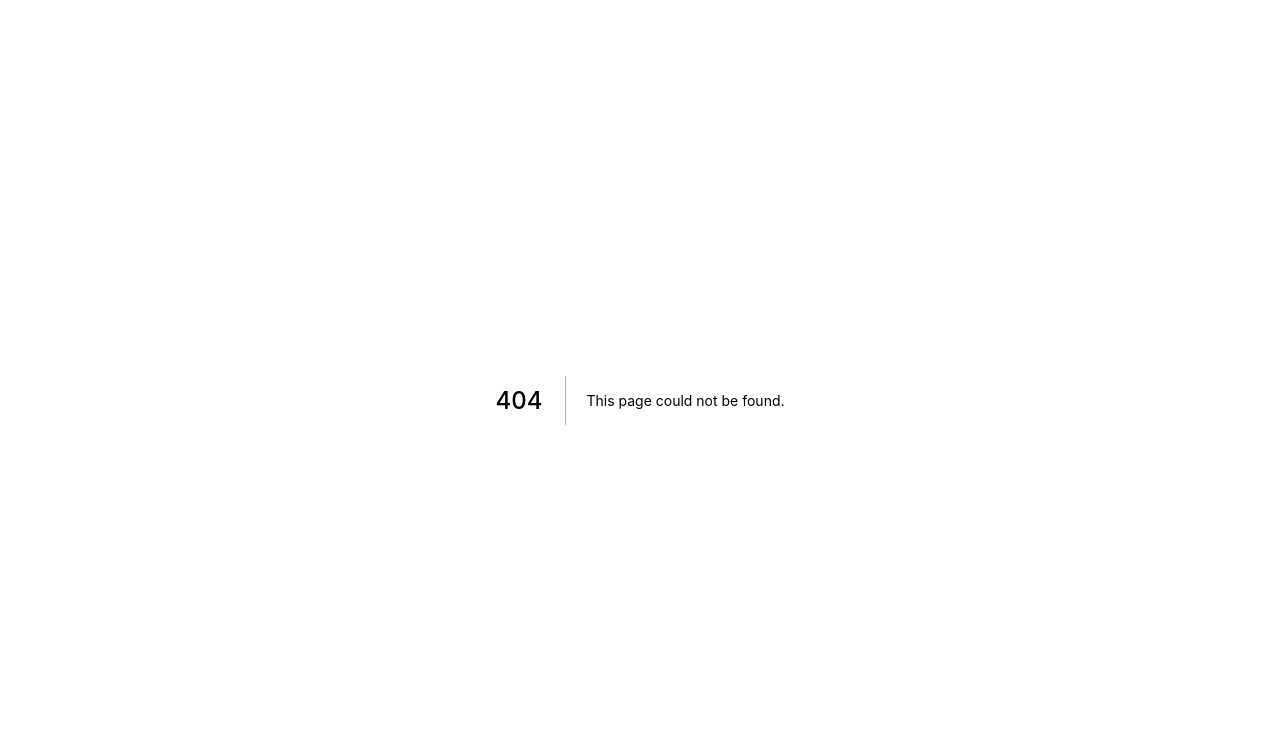
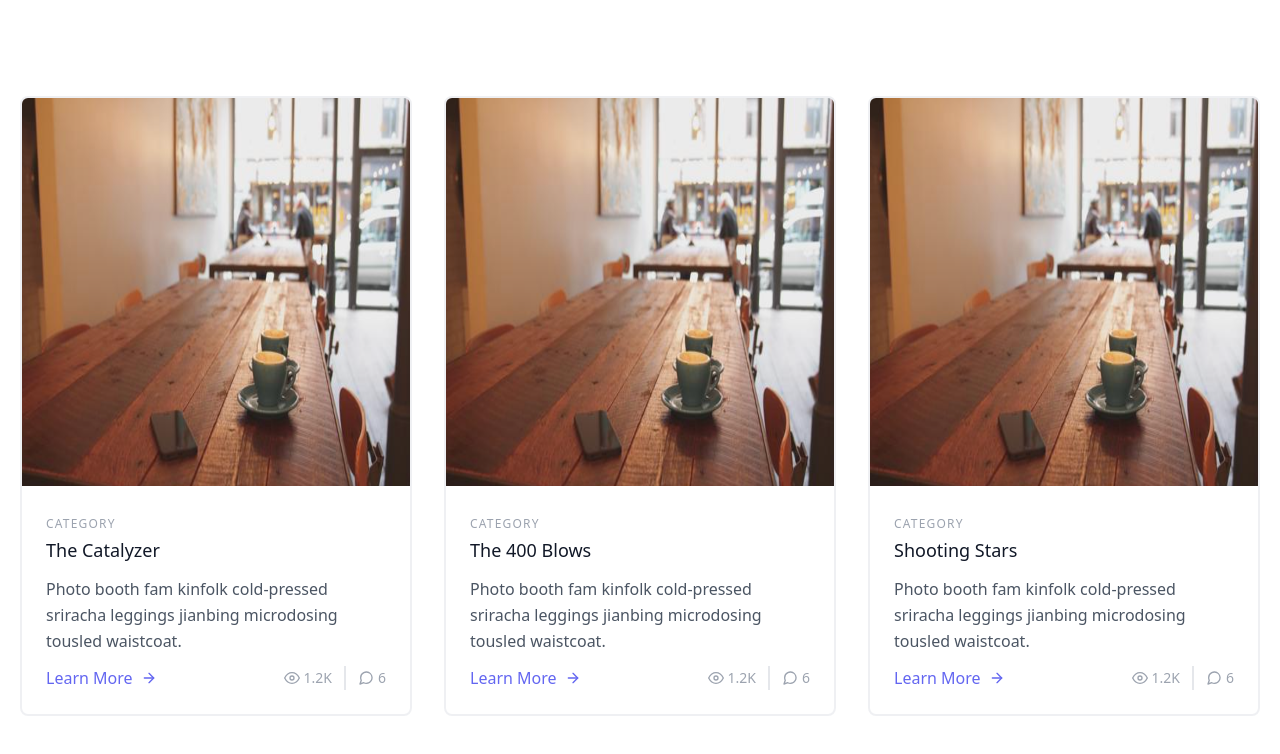
Before and after one commit to fsalcedo55/greencrate, a Next.js app: page /Apply in a window 1280 px wide. Before the commit this address had no page. Shown: the top 754 px of the page. Built offline with nearby package versions, Linux system fonts and the light colour scheme.

Commit message:
Truffle commit

```diff
--- /dev/null
+++ b/pages/Apply.js
@@ -0,0 +1,116 @@
+import Image from 'next/image'
+import React from 'react'
+
+export default function Apply() {
+  return (
+    <section className="text-gray-600 body-font">
+  <div className="container px-5 py-24 mx-auto">
+    <div className="flex flex-wrap -m-4">
+      <div className="p-4 md:w-1/3">
+        <div className="h-full border-2 border-gray-200 border-opacity-60 rounded-lg overflow-hidden">
+            <Image
+            src="/test1.png"
+            alt="Picture of the author"
+            width={500}
+            height={500}
+        />
+          <div className="p-6">
+            <h2 className="tracking-widest text-xs title-font font-medium text-gray-400 mb-1">CATEGORY</h2>
+            <h1 className="title-font text-lg font-medium text-gray-900 mb-3">The Catalyzer</h1>
+            <p className="leading-relaxed mb-3">Photo booth fam kinfolk cold-pressed sriracha leggings jianbing microdosing tousled waistcoat.</p>
+            <div className="flex items-center flex-wrap ">
+              <a className="text-indigo-500 inline-flex items-center md:mb-2 lg:mb-0">Learn More
+                <svg className="w-4 h-4 ml-2" viewBox="0 0 24 24" stroke="currentColor" strokeWidth="2" fill="none" strokeLinecap="round" strokeLinejoin="round">
+                  <path d="M5 12h14"></path>
+                  <path d="M12 5l7 7-7 7"></path>
+                </svg>
+              </a>
+              <span className="text-gray-400 mr-3 inline-flex items-center lg:ml-auto md:ml-0 ml-auto leading-none text-sm pr-3 py-1 border-r-2 border-gray-200">
+                <svg className="w-4 h-4 mr-1" stroke="currentColor" strokeWidth="2" fill="none" strokeLinecap="round" strokeLinejoin="round" viewBox="0 0 24 24">
+                  <path d="M1 12s4-8 11-8 11 8 11 8-4 8-11 8-11-8-11-8z"></path>
+                  <circle cx="12" cy="12" r="3"></circle>
+                </svg>1.2K
+              </span>
+              <span className="text-gray-400 inline-flex items-center leading-none text-sm">
+                <svg className="w-4 h-4 mr-1" stroke="currentColor" strokeWidth="2" fill="none" strokeLinecap="round" strokeLinejoin="round" viewBox="0 0 24 24">
+                  <path d="M21 11.5a8.38 8.38 0 01-.9 3.8 8.5 8.5 0 01-7.6 4.7 8.38 8.38 0 01-3.8-.9L3 21l1.9-5.7a8.38 8.38 0 01-.9-3.8 8.5 8.5 0 014.7-7.6 8.38 8.38 0 013.8-.9h.5a8.48 8.48 0 018 8v.5z"></path>
+                </svg>6
+              </span>
+            </div>
+          </div>
+        </div>
+      </div>
+      <div className="p-4 md:w-1/3">
+        <div className="h-full border-2 border-gray-200 border-opacity-60 rounded-lg overflow-hidden">
+        <Image
+            src="/test1.png"
+            alt="Picture of the author"
+            width={500}
+            height={500}
+      />
+          <div className="p-6">
+            <h2 className="tracking-widest text-xs title-font font-medium text-gray-400 mb-1">CATEGORY</h2>
+            <h1 className="title-font text-lg font-medium text-gray-900 mb-3">The 400 Blows</h1>
+            <p className="leading-relaxed mb-3">Photo booth fam kinfolk cold-pressed sriracha leggings jianbing microdosing tousled waistcoat.</p>
+            <div className="flex items-center flex-wrap">
+              <a className="text-indigo-500 inline-flex items-center md:mb-2 lg:mb-0">Learn More
+                <svg className="w-4 h-4 ml-2" viewBox="0 0 24 24" stroke="currentColor" strokeWidth="2" fill="none" strokeLinecap="round" strokeLinejoin="round">
+                  <path d="M5 12h14"></path>
+                  <path d="M12 5l7 7-7 7"></path>
+                </svg>
+              </a>
+              <span className="text-gray-400 mr-3 inline-flex items-center lg:ml-auto md:ml-0 ml-auto leading-none text-sm pr-3 py-1 border-r-2 border-gray-200">
+                <svg className="w-4 h-4 mr-1" stroke="currentColor" strokeWidth="2" fill="none" strokeLinecap="round" strokeLinejoin="round" viewBox="0 0 24 24">
+                  <path d="M1 12s4-8 11-8 11 8 11 8-4 8-11 8-11-8-11-8z"></path>
+                  <circle cx="12" cy="12" r="3"></circle>
+                </svg>1.2K
+              </span>
+              <span className="text-gray-400 inline-flex items-center leading-none text-sm">
+                <svg className="w-4 h-4 mr-1" stroke="currentColor" strokeWidth="2" fill="none" strokeLinecap="round" strokeLinejoin="round" viewBox="0 0 24 24">
+                  <path d="M21 11.5a8.38 8.38 0 01-.9 3.8 8.5 8.5 0 01-7.6 4.7 8.38 8.38 0 01-3.8-.9L3 21l1.9-5.7a8.38 8.38 0 01-.9-3.8 8.5 8.5 0 014.7-7.6 8.38 8.38 0 013.8-.9h.5a8.48 8.48 0 018 8v.5z"></path>
+                </svg>6
+              </span>
+            </div>
+          </div>
+        </div>
+      </div>
+      <div className="p-4 md:w-1/3">
+        <div className="h-full border-2 border-gray-200 border-opacity-60 rounded-lg overflow-hidden">
+        <Image
+            src="/test1.png"
+            alt="Picture of the author"
+            width={500}
+            height={500}
+      />
+          <div className="p-6">
+            <h2 className="tracking-widest text-xs title-font font-medium text-gray-400 mb-1">CATEGORY</h2>
+            <h1 className="title-font text-lg font-medium text-gray-900 mb-3">Shooting Stars</h1>
+            <p className="leading-relaxed mb-3">Photo booth fam kinfolk cold-pressed sriracha leggings jianbing microdosing tousled waistcoat.</p>
+            <div className="flex items-center flex-wrap ">
+              <a className="text-indigo-500 inline-flex items-center md:mb-2 lg:mb-0">Learn More
+                <svg className="w-4 h-4 ml-2" viewBox="0 0 24 24" stroke="currentColor" strokeWidth="2" fill="none" strokeLinecap="round" strokeLinejoin="round">
+                  <path d="M5 12h14"></path>
+                  <path d="M12 5l7 7-7 7"></path>
+                </svg>
+              </a>
+              <span className="text-gray-400 mr-3 inline-flex items-center lg:ml-auto md:ml-0 ml-auto leading-none text-sm pr-3 py-1 border-r-2 border-gray-200">
+                <svg className="w-4 h-4 mr-1" stroke="currentColor" strokeWidth="2" fill="none" strokeLinecap="round" strokeLinejoin="round" viewBox="0 0 24 24">
+                  <path d="M1 12s4-8 11-8 11 8 11 8-4 8-11 8-11-8-11-8z"></path>
+                  <circle cx="12" cy="12" r="3"></circle>
+                </svg>1.2K
+              </span>
+              <span className="text-gray-400 inline-flex items-center leading-none text-sm">
+                <svg className="w-4 h-4 mr-1" stroke="currentColor" strokeWidth="2" fill="none" strokeLinecap="round" strokeLinejoin="round" viewBox="0 0 24 24">
+                  <path d="M21 11.5a8.38 8.38 0 01-.9 3.8 8.5 8.5 0 01-7.6 4.7 8.38 8.38 0 01-3.8-.9L3 21l1.9-5.7a8.38 8.38 0 01-.9-3.8 8.5 8.5 0 014.7-7.6 8.38 8.38 0 013.8-.9h.5a8.48 8.48 0 018 8v.5z"></path>
+                </svg>6
+              </span>
+            </div>
+          </div>
+        </div>
+      </div>
+    </div>
+  </div>
+</section>
+
+  )
+}
--- a/pages/index.js
+++ b/pages/index.js
@@ -5,6 +5,7 @@ import FoodBank from "../components/FoodBank";
 import Image from "next/image";
 import styles from "../styles/Home.module.css";
 import DiscountTiers from "../components/DiscountTiers";
+import Apply from "./Apply";
 
 export default function Home() {
   return (
--- a/pages/navbar.js
+++ b/pages/navbar.js
@@ -1,6 +1,7 @@
 import styles from "../styles/Home.module.css";
 import React from "react";
 import Image from "next/image";
+import Link from "next/link";
 
 export default function Navbar() {
   return (
@@ -21,8 +22,9 @@ export default function Navbar() {
           <a className="mr-5 hover:text-gray-900">Third Link</a>
           <a className="mr-5 hover:text-gray-900">Fourth Link</a>
         </nav>
+        <Link href={'./Apply'} >
           <button className="inline-flex items-center bg-gray-100 border-0 py-1 px-3 focus:outline-none hover:bg-gray-200 rounded text-base mt-4 md:mt-0">
-          Button
+            Apply
             <svg
               fill="none"
               stroke="currentColor"
@@ -35,6 +37,7 @@ export default function Navbar() {
               <path d="M5 12h14M12 5l7 7-7 7"></path>
             </svg>
         </button>
+        </Link>
       </div>
     </header>
   );
```
Also changed, not shown: public/test1.png (added). Lines whose indentation alone changed are shown as unchanged.
